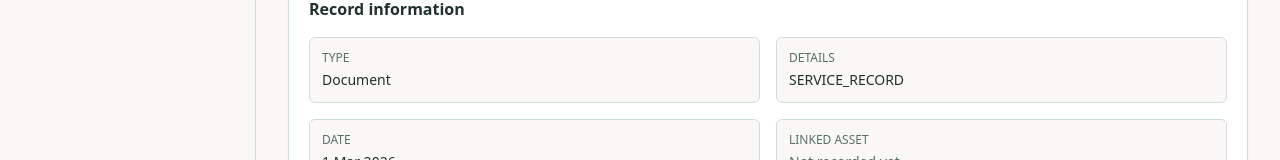
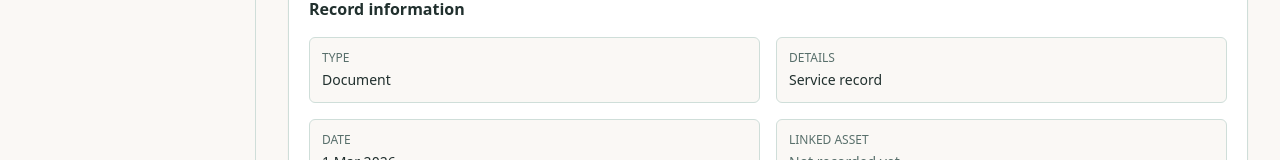
Before and after one commit to LatinMaestro/HomeVault, a Next.js app: page /receipts/document-aircon-service in a window 1280 px wide. Shown: the part 374-534 px from the top of the page. Built offline with nearby package versions, Linux system fonts and the light colour scheme; no server answers; the database is empty.

Commit message:
Use friendly record detail labels

```diff
--- a/src/app/receipts/[recordId]/page.tsx
+++ b/src/app/receipts/[recordId]/page.tsx
@@ -9,6 +9,7 @@ import { FieldList } from "@/components/field-list";
 import { PageHeader } from "@/components/page-header";
 import { Button } from "@/components/ui/button";
 import { Card, CardContent, CardHeader, CardTitle } from "@/components/ui/card";
+import { getDisplayLabel } from "@/lib/display-labels";
 import { getRecord } from "@/lib/home-data";
 
 export const metadata: Metadata = {
@@ -72,7 +73,7 @@ export default async function RecordPage({
             <FieldList
               fields={[
                 { label: "Type", value: record.data.type },
-                { label: "Details", value: record.data.secondary },
+                { label: "Details", value: getDisplayLabel(record.data.secondary) },
                 { label: "Date", value: record.data.date },
                 { label: "Linked asset", value: record.data.linkedAsset },
                 { label: "Amount", value: record.data.amount },
```
